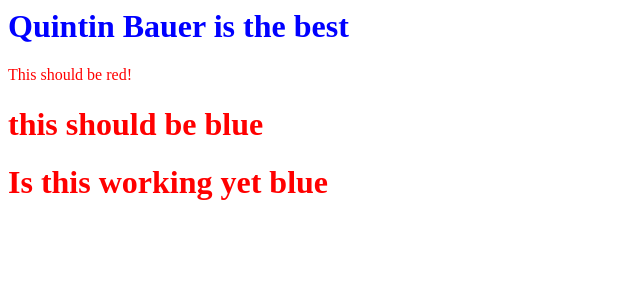
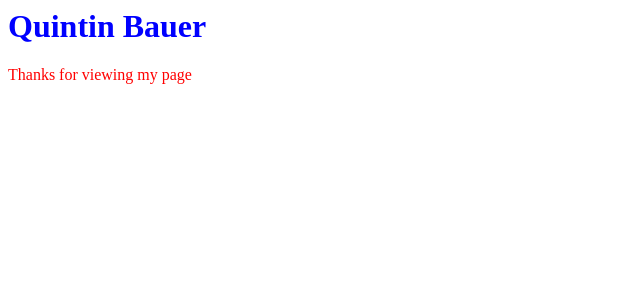
Before and after one commit to qbauer82/qbauer82.github.io, a Jekyll site: the page index.html, which Jekyll copies as it is, in a window 1280 px wide. Shown: the top 300 px of the page, without its empty margins (0-640 px from the left). Built offline with Jekyll 4.4.1, drawn with Linux system fonts in a browser that asks for light colours.

Commit message:
Update index.html

```diff
--- a/index.html
+++ b/index.html
@@ -2,11 +2,9 @@
 <link rel="stylesheet" type="text/css" href="mystyle.css">
 </head>
 <header>
-  <h1>Quintin Bauer is the best</h1>
+  <h1>Quintin Bauer</h1>
 </header>
 <body>
-  <p> This should be red!</p>
-  <h1> this should be blue</h1>
-  <h1> Is this working yet blue </h1>
+ Thanks for viewing my page
 
 </body>
```
